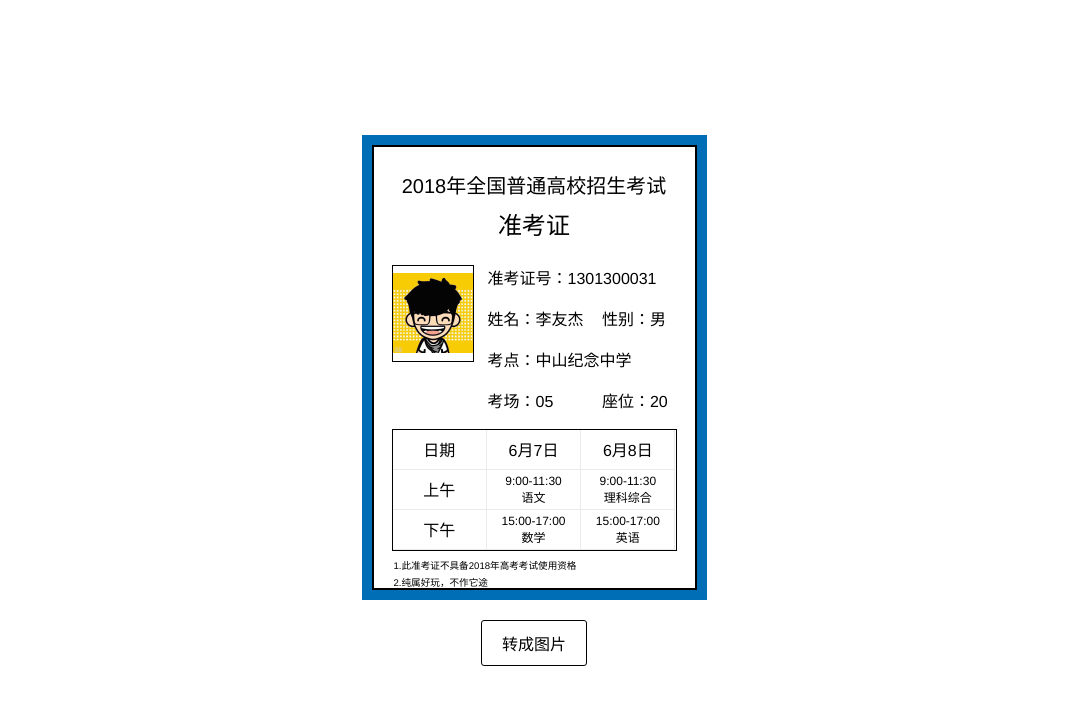
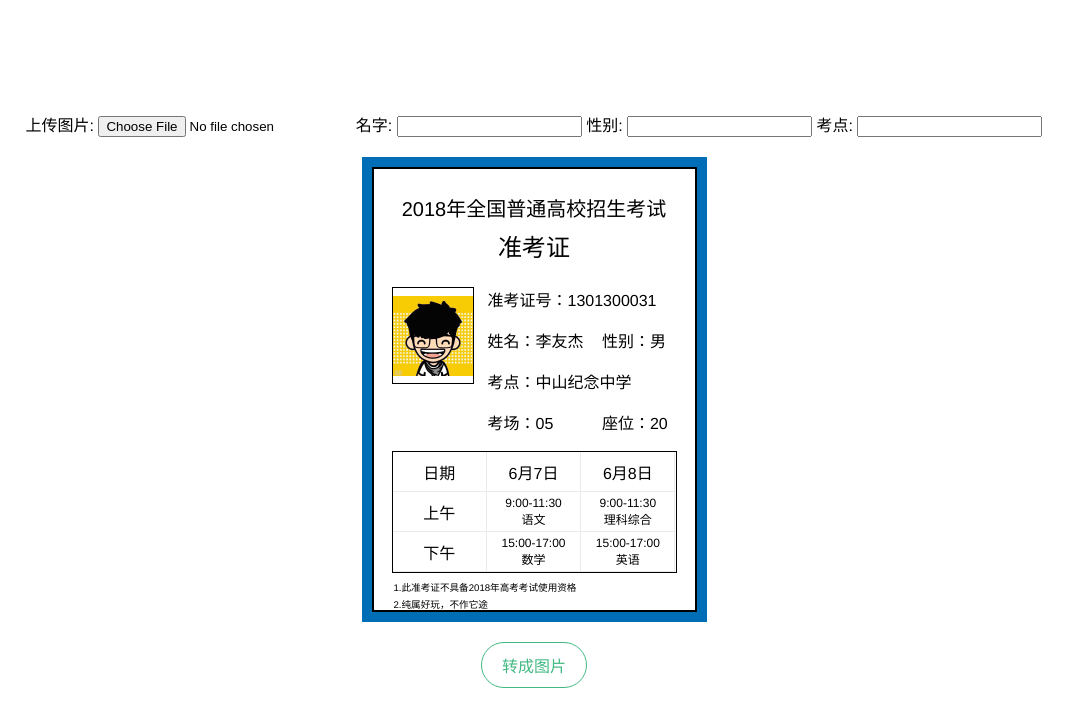
Before and after one commit to yokiyokiyoki/admission-ticket-css, a website: page index.html in a window 1280 px wide. Shown: the whole page, without its empty margins (106-1179 px from the left). Drawn offline with Linux system fonts and the light colour scheme.

Commit message:
修改readme

```diff
--- a/index.css
+++ b/index.css
@@ -16,10 +16,11 @@ body {
 .button {
   margin-top: 20px;
   padding: 10px 20px;
-  border: 1px solid black;
-  border-radius: 3px;
+  border: 1px solid #42b983;
+  border-radius: 50px;
   cursor: pointer;
   user-select: none;
+  color: #42b983;
 }
 body > .main {
   padding: 10px;
@@ -108,3 +109,9 @@ body > .main {
   display: block;
   transform: scale(0.8);
 }
+.changeContent {
+  margin-bottom: 20px;
+}
+.changeContent-item {
+  display: inline-block;
+}
--- a/index.html
+++ b/index.html
@@ -11,7 +11,22 @@
 
 <body>
     <div class="changeContent">
-
+        <div class="changeContent-item">
+            <span>上传图片:</span>
+            <input type="file" id='pic'>
+        </div>
+        <div class="changeContent-item">
+            <span>名字:</span>
+            <input type="text" id='name'>
+        </div>
+        <div class="changeContent-item">
+            <span>性别:</span>
+            <input type="text" id='sex'>
+        </div>
+        <div class="changeContent-item">
+            <span>考点:</span>
+            <input type="text" id='place'>
+        </div>
     </div>
     <div class="main" id='drawNode'>
         <div class="main-container">
```
Also changed, not shown: README.md, favicon.ico (added).
